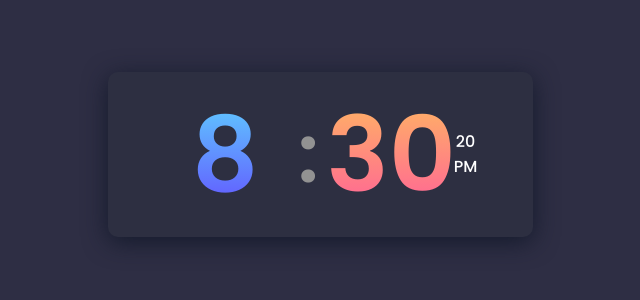
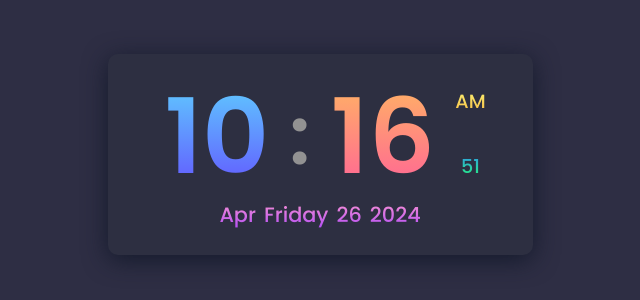
Before and after one commit to SALSABEEL99/digital-clock, a plain HTML site: page index.html in a window 1280 px wide. Shown: the part 246-546 px from the top of the page, without its empty margins (320-960 px from the left). Drawn offline with nearby package versions, Linux system fonts and the light colour scheme.

Commit message:
time 12 hours and calender complete

```diff
--- a/app.js
+++ b/app.js
@@ -0,0 +1,45 @@
+function clock(){
+    var today = new Date();
+
+    var hours = today.getHours();
+    var minutes = today.getMinutes();
+    var seconds = today.getSeconds();
+    let period = "AM";
+//set the time period am/pm
+    if (hours >= 12){
+        period = "PM";
+    }
+// set the 12 hour clock format
+hours = hours > 12 ? hours % 12 : hours;
+
+// add the 0 for values lower than 10
+
+if (hours < 10){
+    hours = "0" + hours;
+}
+if (minutes < 10){
+    minutes = "0" + minutes;
+}
+if (seconds < 10){
+    seconds = "0" + seconds;
+}
+
+    document.querySelector(".hours").innerHTML = hours;
+    document.querySelector(".minutes").innerHTML = minutes;
+    document.querySelector(".seconds").innerHTML = seconds;
+    document.querySelector(".period").innerHTML = period;
+
+}
+var updateClock = setInterval(clock, 1000);
+
+//Get the date in js
+var today = new Date();
+const dayNumber = today.getDate();
+const year = today.getFullYear();
+const dayName = today.toLocaleDateString('default', {weekday: 'long'});
+const MonthName = today.toLocaleDateString('default', {month: 'short'});
+
+document.querySelector(".month-name").innerHTML = MonthName;
+document.querySelector(".day-name").innerHTML = dayName;
+document.querySelector(".year").innerHTML = year;
+document.querySelector(".day-number").innerHTML = dayNumber ;
--- a/index.html
+++ b/index.html
@@ -11,14 +11,21 @@
 
 <div class="digital-clock">
     <div class="time">
-        <span class="hour">8</span>
+        <span class="hours">00</span>
         <span class="dots">:</span>
-        <span class="minutes">30</span>
+        <span class="minutes">00</span>
         <div class="right-side">
-            <span class="period">PM</span>
-            <span class="seconds">20</span>
+            <span class="period">AM/PM</span>
+            <span class="seconds">00</span>
 
         </div>
+    </div>
+    <div class="calendar">
+        <span class="month-name">Month,</span>
+        <span class="day-name">Day</span>
+        <span class="day-number">00</span>
+        <span class="year">0000</span>
+
     </div>
 </div>
 
--- a/style.css
+++ b/style.css
@@ -26,6 +26,7 @@ body{
     display: flex;
     justify-content: center;
     align-items: center;
+    flex-direction: column;
 }
 
 .time{
@@ -34,7 +35,7 @@ body{
     justify-content: center;
     align-items: center;
 }
-.hour, .dots, .minutes{
+.hours, .dots, .minutes{
     display: flex;
     justify-content: center;
     align-items: center;
@@ -42,7 +43,7 @@ body{
     padding: 0 10px;
     line-height: 125px;
 }
-.hour, .minutes{
+.hours, .minutes{
     font-size: 6.5em;
     width: 125px;
 
@@ -53,7 +54,7 @@ body{
     color: #929292;
 }
 
-.hour{
+.hours{
     background: -webkit-linear-gradient(90deg, #634dff, #5fd4ff);
     -webkit-text-fill-color: transparent;
     -webkit-background-clip: text;
@@ -71,6 +72,43 @@ body{
     display: flex;
     justify-content: center;
     align-items: center;
-    flex-direction: column-reverse;
+    flex-direction: column;
+    margin-left: 10px;
 
 }
+.period, .seconds{
+    font-size: 1.2em;
+    font-weight: 500;
+
+
+}
+.period{
+    transform:translateY(-20px);
+    background: -webkit-linear-gradient(90deg, #f7b63f, #faf879);
+    -webkit-text-fill-color: transparent;
+    -webkit-background-clip: text;
+}
+
+.seconds{
+    transform:translateY(16px);
+    background: -webkit-linear-gradient(90deg, #24ff6d, #2f93f1);
+    -webkit-text-fill-color: transparent;
+    -webkit-background-clip: text;
+}
+
+.calendar{
+    display: flex;
+    justify-content: center;
+    align-items: center;
+    font-size: 1.3em;
+    font-weight: 500;
+    margin-bottom: 5px;
+    background: -webkit-linear-gradient(90deg, #ae4af6, #ff98d1);
+    -webkit-text-fill-color: transparent;
+    -webkit-background-clip: text;
+}
+
+.day-name, .day-number, .year{
+    margin-left: 8px;
+
+}
```
